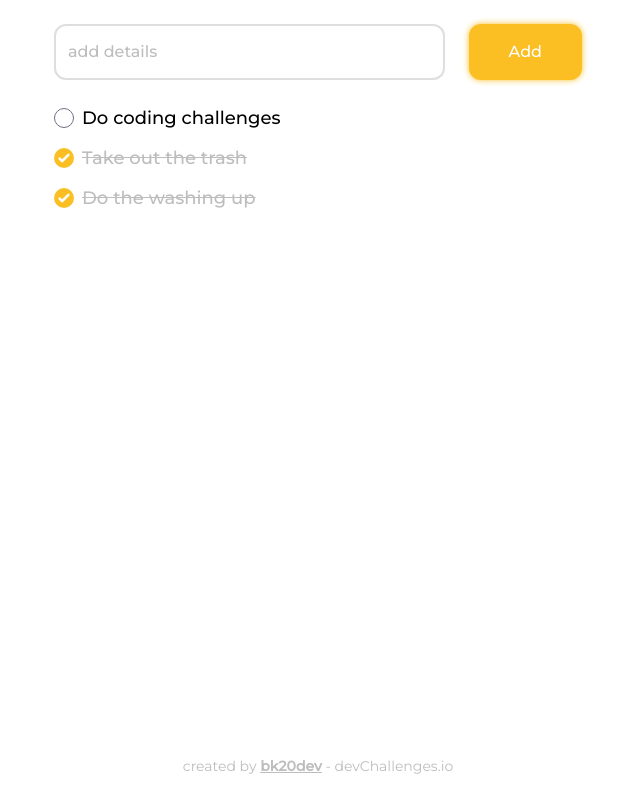
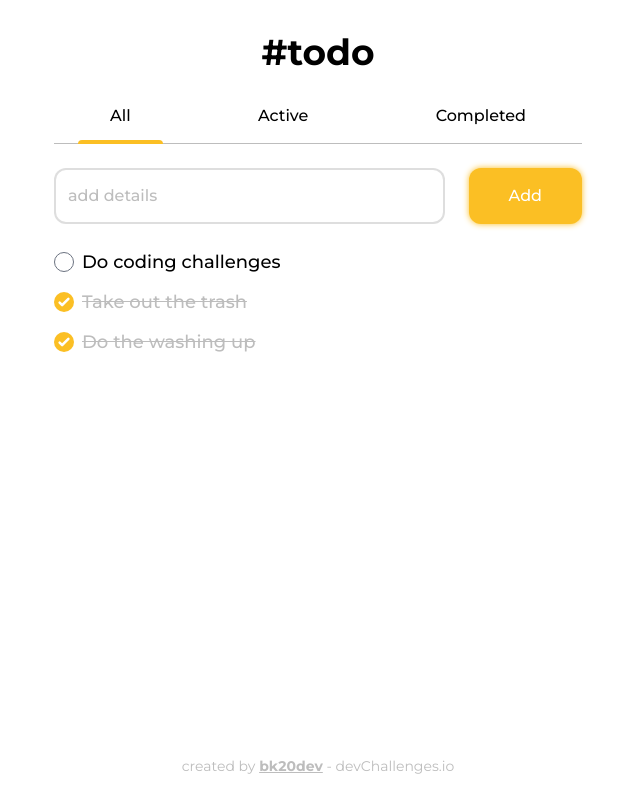
Before and after one commit to bk20dev/todo-app, a React (Create React App) app: page / in a window 1280 px wide. Shown: the whole page, without its empty margins (322-962 px from the left). Built offline with nearby package versions, Linux system fonts and the light colour scheme.

Commit message:
Added Header component

```diff
--- a/src/components/App.jsx
+++ b/src/components/App.jsx
@@ -1,10 +1,12 @@
 import Footer from './Footer';
+import Header from './Header';
 import TodoForm from './TodoForm';
 import TodoList from './TodoList';
 
 const App = () => {
   return (
     <div className="max-w-xl mx-auto h-full px-6">
+      <Header />
       <TodoForm />
       <TodoList />
       <Footer />
--- a/src/components/Footer.jsx
+++ b/src/components/Footer.jsx
@@ -1,5 +1,5 @@
 const Footer = () => (
-  <footer className="sticky top-full p-6">
+  <footer className="sticky top-full p-6 mt-12">
     <p className="text-gray text-center text-sm">
       created by&nbsp;
       <a
--- /dev/null
+++ b/src/components/Header.jsx
@@ -0,0 +1,24 @@
+const HeaderTab = ({ children, active, onClick }) => (
+  <div onClick={onClick} className="cursor-pointer">
+    <p className="text-center font-medium mb-3 px-8">{children}</p>
+    <div
+      className={`w-full border-b-4 rounded-t mx-auto ${
+        active ? 'border-primary' : 'border-transparent'
+      }`}
+    ></div>
+  </div>
+);
+
+const Header = () => (
+  <header>
+    <h1 className="font-bold text-4xl text-center py-8">#todo</h1>
+    <div className="flex justify-between px-6 overflow-x-auto">
+      <HeaderTab active={true}>All</HeaderTab>
+      <HeaderTab active={false}>Active</HeaderTab>
+      <HeaderTab active={false}>Completed</HeaderTab>
+    </div>
+    <div className="border-b border-gray" style={{ marginTop: '-1px' }}></div>
+  </header>
+);
+
+export default Header;
--- a/src/index.scss
+++ b/src/index.scss
@@ -1,4 +1,4 @@
-@import url('https://fonts.googleapis.com/css2?family=Montserrat:wght@400;500&display=swap');
+@import url('https://fonts.googleapis.com/css2?family=Montserrat:wght@400;500;700&display=swap');
 
 @tailwind base;
 @tailwind components;
```
